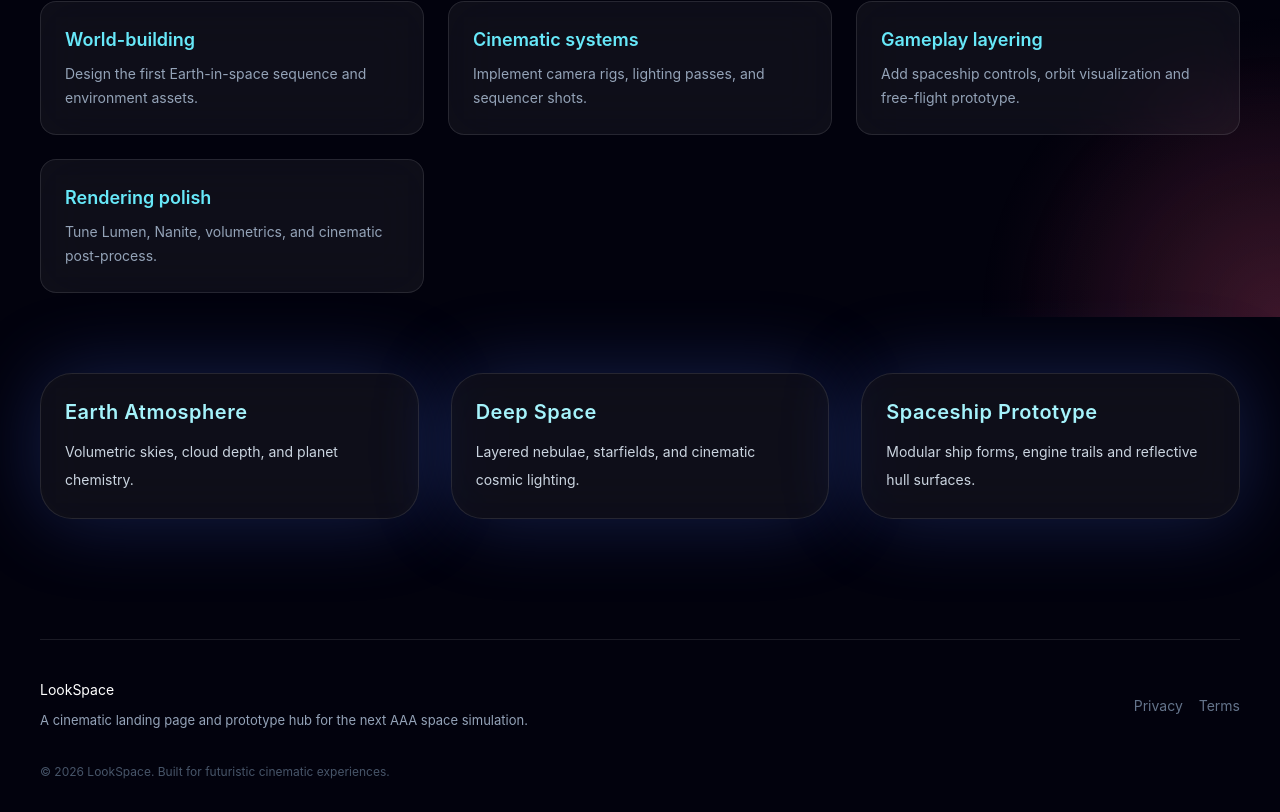
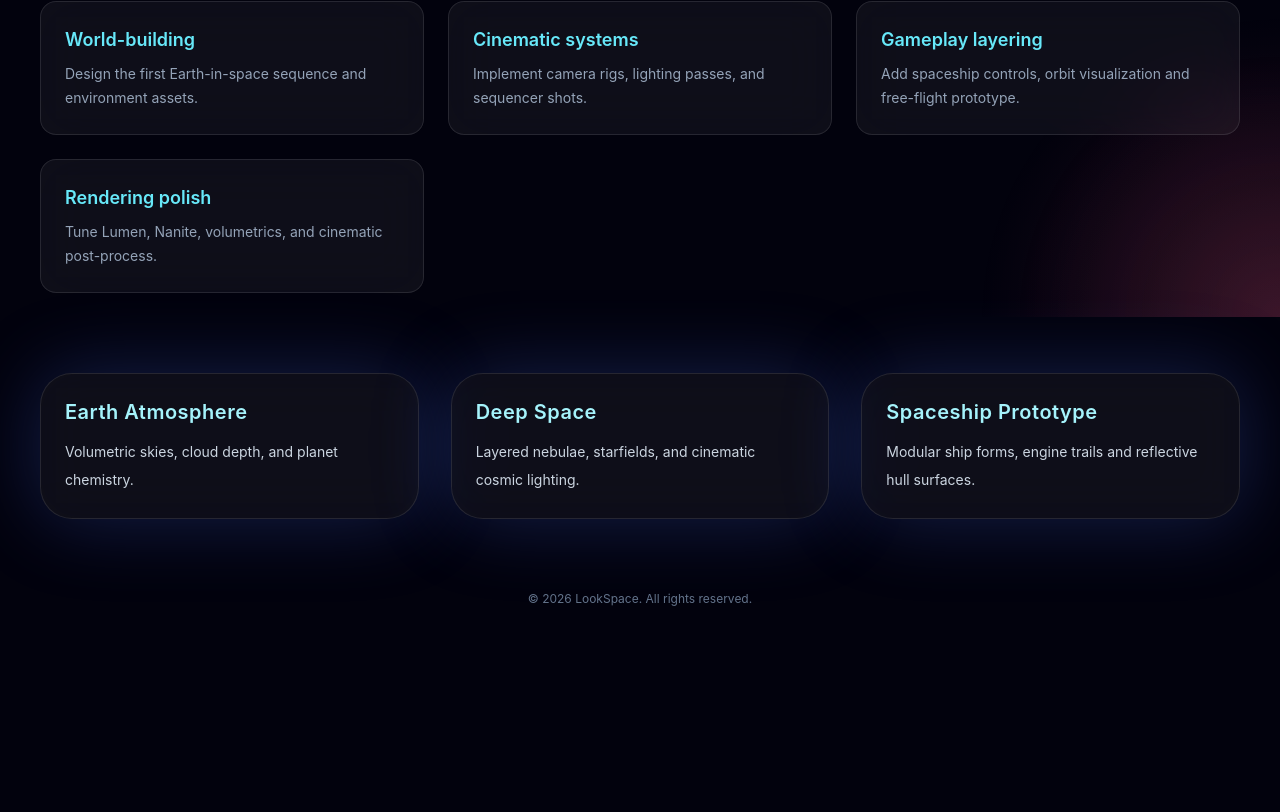
Before and after one commit to brunobrandao01/LookSpace, a Next.js app in the folder website/: page / in a window 1280 px wide. Shown: the part 483-1295 px from the top of the page. After the commit the page ends 1154 px from the top, so only its background shows below. Built offline with nearby package versions, Linux system fonts and the light colour scheme.

Commit message:
Refactor Footer component for cleaner output
Updated the footer component to simplify content and styling.

```diff
--- a/website/components/Footer.tsx
+++ b/website/components/Footer.tsx
@@ -1,25 +1,8 @@
-'use client';
-
+"use client";
 export default function Footer() {
   return (
-    <footer className="relative z-10 mt-20 border-t border-white/10 pt-10 text-sm text-slate-500">
-      <div className="flex flex-col gap-6 sm:flex-row sm:items-center sm:justify-between">
-        <div>
-          <p className="text-white">LookSpace</p>
-          <p className="mt-2 max-w-xl text-[13px] leading-6 text-slate-400">
-            A cinematic landing page and prototype hub for the next AAA space simulation.
-          </p>
-        </div>
-        <div className="space-x-4">
-          <a href="#" className="transition hover:text-white">
-            Privacy
-          </a>
-          <a href="#" className="transition hover:text-white">
-            Terms
-          </a>
-        </div>
-      </div>
-      <p className="mt-8 text-xs text-slate-600">© 2026 LookSpace. Built for futuristic cinematic experiences.</p>
+    <footer className="py-8 text-center text-xs text-slate-500">
+      © {new Date().getFullYear()} LookSpace. All rights reserved.
     </footer>
   );
 }
```
